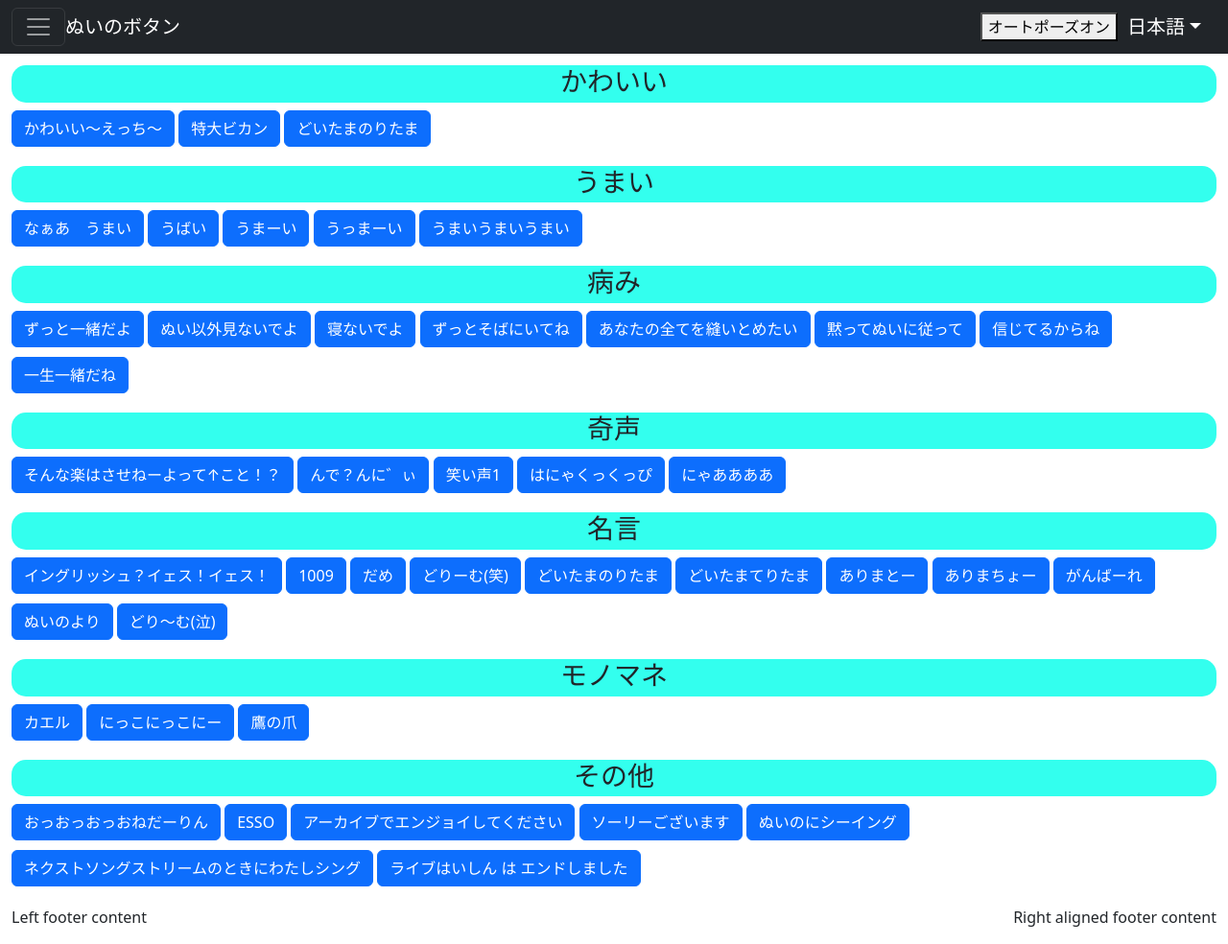
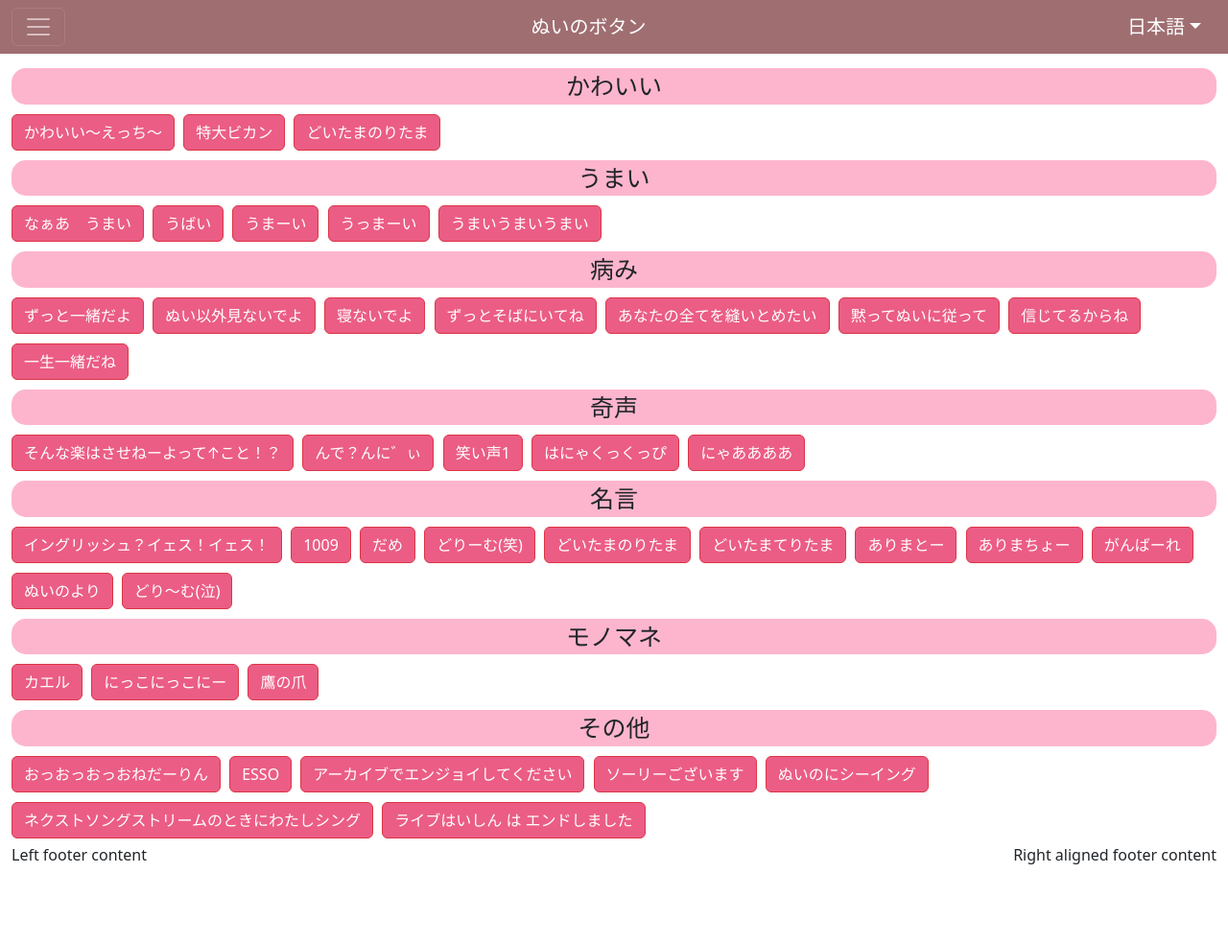
Before and after one commit to Ymkznn/Nuino-button, a Flask app: page / in a window 1280 px wide. Shown: the whole page at 96% size. After the commit the page ends 901 px from the top, so only its background shows below. Run offline with Flask 3, Linux system fonts and the light colour scheme.

Commit message:
layout update

```diff
--- a/api/static/css/style.css
+++ b/api/static/css/style.css
@@ -1,17 +1,3 @@
-#category_area {
-    background-color: #33ffee;
-    border-radius: 15px;
-}
-#container_area {
-    margin: 0;
-    padding-top: 68px;
-}
-#autopause_on {
-    margin-right: 10px;
-}
-#autopause_off {
-    margin-right: 10px;
-}
 html {
     height: 100%;
 }
@@ -20,9 +6,101 @@ body {
     display: flex;
     flex-direction: column;
 }
-.cate-body{
+label {
+    user-select: none;
+}
+.navbar{
+    background-color: #9f6e71;
+}
+.dropdown-menu{
+    background-color: #9f6e71;
+}
+.navbar.fixed-top{
+    position: sticky;
+    z-index: 999;
+}
+.offcanvas-header,.offcanvas-body{
+    background-color: #4f3738;
+}
+#SidebarLabel{
+    text-align: center;
+}
+.options{
     padding-bottom: 10px;
 }
+#category_area {
+    background-color: #fdb5cd;
+    text-align: center;
+    border-radius: 15px;
+    font-size: 25px;
+    margin-bottom: 5px;
+    margin-top: 5px;
+}
+#container_area {
+    flex-grow: 1;
+    margin: 0;
+    padding-top: 10px;
+}
+#autopause_on {
+    margin-right: 10px;
+}
+#autopause_off {
+    margin-right: 10px;
+}
+.cate-body button{
+    background-color: #eb5d85;
+    margin-top: 5px;
+    margin-bottom: 5px;
+    margin-right: 5px;
+}
+.cate-body button:hover{
+    background: #fdb5cd;
+}
+.cate-body button:active{
+    background: #fdb5cd;
+}
+.cate-body button:focus{
+    background: #d93848;
+}
 .main-app {
-    flex: 1;
+    display: flex;
+    flex-direction: column;
+    min-height: 100vh;
 }
+
+@media (max-width: 1000px) {
+    .navbar button{
+        font-size: 60px;
+    }
+    #autopause_on{
+        font-size: 30px;
+    }
+    #autopause_off{
+        font-size: 30px;
+    }
+    .navbar a{
+        font-size: 40px;
+    }
+    #SidebarLabel{
+        font-size: 40px;
+    }
+    #category_area{
+        font-size: 50px;
+    }
+    .cate-body{
+        text-align: center;
+        padding: 15px;
+    }
+    .cate-body button{
+        font-size: 35px;
+        margin-top: 10px;
+        margin-bottom: 10px;
+        margin-right: 20px;
+    }
+    .options{
+        padding-left: 20px;
+    }
+    #links{
+        padding-left: 20px;
+    }
+}
--- a/api/static/js/script.js
+++ b/api/static/js/script.js
@@ -33,9 +33,9 @@ $(document).ready(function() {
         var lang = document.documentElement.lang
         msg = updateToggleButton(lang,autoPauseEnabled);
         if (autoPauseEnabled) {
-            $(this).text(msg).toggleClass("text-bg-dark text-bg-white").attr("id", "autopause_off");
+            $(this).attr("id", "autopause_off");
         } else {
-            $(this).text(msg).toggleClass("text-bg-dark text-bg-white").attr("id", "autopause_on");
+            $(this).attr("id", "autopause_on");
         }
         autoPauseEnabled = !autoPauseEnabled;
     });
--- a/api/static/text/ja.json
+++ b/api/static/text/ja.json
@@ -3,8 +3,8 @@
     "heading": "ぬいのボタン",
     "lang": "日本語",
     "SidebarLabel": "ぬいのボタン",
-    "autopause_on": "オートポーズオン",
-    "autopause_off": "オートポーズオフ",
+    "autopause_on": "前の音声再生を停止",
+    "autopause_off": "前の音声再生を停止",
     "かわいい": "かわいい",
     "かっこいい": "かっこいい",
     "病み": "病み",
--- a/api/templates/index.html
+++ b/api/templates/index.html
@@ -4,7 +4,7 @@
     <title>ぬいのボタン NUINO_BUTTON</title>
     <meta charset="utf_8">
     <meta content="ぬいのボタン; 心羽白ぬいの; nuino kohaku; vtuber button" name="description">
-    <meta content="width=device_width,initial_scale=1" name="viewport">
+    <meta content="width=device_width,initial_scale=1,maxium-scale=1,user-scalable=0" name="viewport">
     <link href="{{ url_for('static', filename='favicon.ico') }}" rel="shortcut icon" type="image/x-icon">
     <link href="{{ url_for('static', filename='css/style.css') }}" rel="stylesheet" type="text/css">
     <link href="https://cdn.jsdelivr.net/npm/bootstrap@5.3.3/dist/css/bootstrap.min.css" rel="stylesheet">
@@ -17,16 +17,15 @@
 
     <script src="{{ url_for('static', filename='js/script.js') }}" type="text/javascript"></script>
     <div class="main-app">
-      <nav class="navbar navbar-dark bg-dark fixed-top">
+      <div class="navbar navbar-dark fixed-top">
         <div class="container-fluid" id="navbar_container">
           <button aria-controls="offcanvasNavbar" aria-label="Toggle navigation" class="navbar-toggler" data-bs-target="#offcanvasNavbar" data-bs-toggle="offcanvas" type="button">
             <span class="navbar-toggler-icon"></span>
           </button>
           <a class="navbar-brand" href="#" id="heading">ぬいのボタン</a>
-          <button class="ms-auto text-bg-white" id="autopause_on">オートポーズオン</button>
           <div class="nav-item dropdown">
             <a aria-expanded="false" class="nav-link navbar-brand dropdown-toggle" data-bs-toggle="dropdown" href="#" id="lang" role="button">日本語</a>
-            <ul class="dropdown-menu">
+            <ul class="dropdown-menu dropdown-menu-end">
               <a class="dropdown-item lang-switch" data-lang="ja" href="#">日本語</a>
               <a class="dropdown-item lang-switch" data-lang="zh_TW" href="#">繁體中文</a>
             </ul>
@@ -36,10 +35,14 @@
               <button aria-label="Close" class="navbar-toggler" data-bs-dismiss="offcanvas" type="button">
                 <span class="navbar-toggler-icon"></span>
               </button>
-              <h5 class="offcanvas-title" id="SidebarLabel">ぬいのボタン</h5>
+              <div class="offcanvas-title" id="SidebarLabel">ぬいのボタン</div>
             </div>
             <div class="offcanvas-body">
-              <ul class="navbar-nav justify-content-end flex-grow-1 pe-3">
+              <div class="options">
+                <input checked="" class="repeat-check" id="flexCheckChecked" type="checkbox" value="">
+                <label class="form-check-label" for="flexCheckChecked" id="autopause_on">前の音声再生を停止</label>
+              </div>
+              <ul class="navbar-nav flex-grow-1 pe-3" id="links">
                 <li class="nav-item">
                   <a class="nav-link" href="https://www.youtube.com/channel/UCF4KiwafRPMgvnfipsk1JZg" target="-blank">Youtube</a>
                 </li>
@@ -53,125 +56,96 @@
             </div>
           </div>
         </div>
-      </nav>
+      </div>
       <div class="container-fluid" id="container_area">
         <div>
-          <div id="category_area">
-            <div class="col">
-              <h3 id="かわいい" style="text-align: center;padding-bottom: 5px">かわいい</h3>
-            </div>
-          </div>
+          <div id="category_area">かわいい</div>
           <div class="row">
             <div class="cate-body">
-              <button class="btn btn-primary play-audio" data-audio="1-001.mp3" id="かわいい～えっち～" style="margin-bottom: 10px" type="button">かわいい～えっち～</button>
-              <button class="btn btn-primary play-audio" data-audio="1-002.mp3" id="特大ビカン" style="margin-bottom: 10px" type="button">特大ビカン</button>
-              <button class="btn btn-primary play-audio" data-audio="1-003.mp3" id="どいたまのりたま" style="margin-bottom: 10px" type="button">どいたまのりたま</button>
+              <button class="btn btn-danger play-audio" data-audio="1-001.mp3" id="かわいい～えっち～" type="button">かわいい～えっち～</button>
+              <button class="btn btn-danger play-audio" data-audio="1-002.mp3" id="特大ビカン" type="button">特大ビカン</button>
+              <button class="btn btn-danger play-audio" data-audio="1-003.mp3" id="どいたまのりたま" type="button">どいたまのりたま</button>
             </div>
           </div>
         </div>
         <div>
-          <div id="category_area">
-            <div class="col">
-              <h3 id="うまい" style="text-align: center;padding-bottom: 5px">うまい</h3>
-            </div>
-          </div>
+          <div id="category_area">うまい</div>
           <div class="row">
             <div class="cate-body">
-              <button class="btn btn-primary play-audio" data-audio="2-001.mp3" id="なぁあ　うまい" style="margin-bottom: 10px" type="button">なぁあ　うまい</button>
-              <button class="btn btn-primary play-audio" data-audio="2-002.mp3" id="うばい" style="margin-bottom: 10px" type="button">うばい</button>
-              <button class="btn btn-primary play-audio" data-audio="2-003.mp3" id="うまーい" style="margin-bottom: 10px" type="button">うまーい</button>
-              <button class="btn btn-primary play-audio" data-audio="2-004.mp3" id="うっまーい" style="margin-bottom: 10px" type="button">うっまーい</button>
-              <button class="btn btn-primary play-audio" data-audio="2-005.mp3" id="うまいうまいうまい" style="margin-bottom: 10px" type="button">うまいうまいうまい</button>
+              <button class="btn btn-danger play-audio" data-audio="2-001.mp3" id="なぁあ　うまい" type="button">なぁあ　うまい</button>
+              <button class="btn btn-danger play-audio" data-audio="2-002.mp3" id="うばい" type="button">うばい</button>
+              <button class="btn btn-danger play-audio" data-audio="2-003.mp3" id="うまーい" type="button">うまーい</button>
+              <button class="btn btn-danger play-audio" data-audio="2-004.mp3" id="うっまーい" type="button">うっまーい</button>
+              <button class="btn btn-danger play-audio" data-audio="2-005.mp3" id="うまいうまいうまい" type="button">うまいうまいうまい</button>
             </div>
           </div>
         </div>
         <div>
-          <div id="category_area">
-            <div class="col">
-              <h3 id="病み" style="text-align: center;padding-bottom: 5px">病み</h3>
-            </div>
-          </div>
+          <div id="category_area">病み</div>
           <div class="row">
             <div class="cate-body">
-              <button class="btn btn-primary play-audio" data-audio="3-001.mp3" id="ずっと一緒だよ" style="margin-bottom: 10px" type="button">ずっと一緒だよ</button>
-              <button class="btn btn-primary play-audio" data-audio="3-002.mp3" id="ぬい以外見ないでよ" style="margin-bottom: 10px" type="button">ぬい以外見ないでよ</button>
-              <button class="btn btn-primary play-audio" data-audio="3-003.mp3" id="寝ないでよ" style="margin-bottom: 10px" type="button">寝ないでよ</button>
-              <button class="btn btn-primary play-audio" data-audio="3-004.mp3" id="ずっとそばにいてね" style="margin-bottom: 10px" type="button">ずっとそばにいてね</button>
-              <button class="btn btn-primary play-audio" data-audio="3-005.mp3" id="あなたの全てを縫いとめたい" style="margin-bottom: 10px" type="button">あなたの全てを縫いとめたい</button>
-              <button class="btn btn-primary play-audio" data-audio="3-006.mp3" id="黙ってぬいに従って" style="margin-bottom: 10px" type="button">黙ってぬいに従って</button>
-              <button class="btn btn-primary play-audio" data-audio="3-007.mp3" id="信じてるからね" style="margin-bottom: 10px" type="button">信じてるからね</button>
-              <button class="btn btn-primary play-audio" data-audio="3-008.mp3" id="一生一緒だね" style="margin-bottom: 10px" type="button">一生一緒だね</button>
+              <button class="btn btn-danger play-audio" data-audio="3-001.mp3" id="ずっと一緒だよ" type="button">ずっと一緒だよ</button>
+              <button class="btn btn-danger play-audio" data-audio="3-002.mp3" id="ぬい以外見ないでよ" type="button">ぬい以外見ないでよ</button>
+              <button class="btn btn-danger play-audio" data-audio="3-003.mp3" id="寝ないでよ" type="button">寝ないでよ</button>
+              <button class="btn btn-danger play-audio" data-audio="3-004.mp3" id="ずっとそばにいてね" type="button">ずっとそばにいてね</button>
+              <button class="btn btn-danger play-audio" data-audio="3-005.mp3" id="あなたの全てを縫いとめたい" type="button">あなたの全てを縫いとめたい</button>
+              <button class="btn btn-danger play-audio" data-audio="3-006.mp3" id="黙ってぬいに従って" type="button">黙ってぬいに従って</button>
+              <button class="btn btn-danger play-audio" data-audio="3-007.mp3" id="信じてるからね" type="button">信じてるからね</button>
+              <button class="btn btn-danger play-audio" data-audio="3-008.mp3" id="一生一緒だね" type="button">一生一緒だね</button>
             </div>
           </div>
         </div>
         <div>
-          <div id="category_area">
-            <div class="col">
-              <h3 id="奇声" style="text-align: center;padding-bottom: 5px">奇声</h3>
-            </div>
-          </div>
+          <div id="category_area">奇声</div>
           <div class="row">
             <div class="cate-body">
-              <button class="btn btn-primary play-audio" data-audio="4-001.mp3" id="そんな楽はさせねーよって↑こと！？" style="margin-bottom: 10px" type="button">そんな楽はさせねーよって↑こと！？</button>
-              <button class="btn btn-primary play-audio" data-audio="4-002.mp3" id="んで？んに゛ぃ" style="margin-bottom: 10px" type="button">んで？んに゛ぃ</button>
-              <button class="btn btn-primary play-audio" data-audio="4-003.mp3" id="笑い声1" style="margin-bottom: 10px" type="button">笑い声1</button>
-              <button class="btn btn-primary play-audio" data-audio="4-004.mp3" id="はにゃくっくっぴ" style="margin-bottom: 10px" type="button">はにゃくっくっぴ</button>
-              <button class="btn btn-primary play-audio" data-audio="4-005.mp3" id="にゃああああ" style="margin-bottom: 10px" type="button">にゃああああ</button>
+              <button class="btn btn-danger play-audio" data-audio="4-001.mp3" id="そんな楽はさせねーよって↑こと！？" type="button">そんな楽はさせねーよって↑こと！？</button>
+              <button class="btn btn-danger play-audio" data-audio="4-002.mp3" id="んで？んに゛ぃ" type="button">んで？んに゛ぃ</button>
+              <button class="btn btn-danger play-audio" data-audio="4-003.mp3" id="笑い声1" type="button">笑い声1</button>
+              <button class="btn btn-danger play-audio" data-audio="4-004.mp3" id="はにゃくっくっぴ" type="button">はにゃくっくっぴ</button>
+              <button class="btn btn-danger play-audio" data-audio="4-005.mp3" id="にゃああああ" type="button">にゃああああ</button>
             </div>
           </div>
         </div>
         <div>
-          <div id="category_area">
-            <div class="col">
-              <h3 id="名言" style="text-align: center;padding-bottom: 5px">名言</h3>
-            </div>
-          </div>
+          <div id="category_area">名言</div>
           <div class="row">
             <div class="cate-body">
-              <button class="btn btn-primary play-audio" data-audio="5-001.mp3" id="イングリッシュ？イェス！イェス！" style="margin-bottom: 10px" type="button">イングリッシュ？イェス！イェス！</button>
-              <button class="btn btn-primary play-audio" data-audio="5-002.mp3" id="1009" style="margin-bottom: 10px" type="button">1009</button>
-              <button class="btn btn-primary play-audio" data-audio="5-003.mp3" id="だめ" style="margin-bottom: 10px" type="button">だめ</button>
-              <button class="btn btn-primary play-audio" data-audio="5-004.mp3" id="どりーむ(笑)" style="margin-bottom: 10px" type="button">どりーむ(笑)</button>
-              <button class="btn btn-primary play-audio" data-audio="5-005.mp3" id="どいたまのりたま" style="margin-bottom: 10px" type="button">どいたまのりたま</button>
-              <button class="btn btn-primary play-audio" data-audio="5-006.mp3" id="どいたまてりたま" style="margin-bottom: 10px" type="button">どいたまてりたま</button>
-              <button class="btn btn-primary play-audio" data-audio="5-007.mp3" id="ありまとー" style="margin-bottom: 10px" type="button">ありまとー</button>
-              <button class="btn btn-primary play-audio" data-audio="5-008.mp3" id="ありまちょー" style="margin-bottom: 10px" type="button">ありまちょー</button>
-              <button class="btn btn-primary play-audio" data-audio="5-009.mp3" id="がんばーれ" style="margin-bottom: 10px" type="button">がんばーれ</button>
-              <button class="btn btn-primary play-audio" data-audio="5-010.mp3" id="ぬいのより" style="margin-bottom: 10px" type="button">ぬいのより</button>
-              <button class="btn btn-primary play-audio" data-audio="5-011.mp3" id="どり～む(泣)" style="margin-bottom: 10px" type="button">どり～む(泣)</button>
+              <button class="btn btn-danger play-audio" data-audio="5-001.mp3" id="イングリッシュ？イェス！イェス！" type="button">イングリッシュ？イェス！イェス！</button>
+              <button class="btn btn-danger play-audio" data-audio="5-002.mp3" id="1009" type="button">1009</button>
+              <button class="btn btn-danger play-audio" data-audio="5-003.mp3" id="だめ" type="button">だめ</button>
+              <button class="btn btn-danger play-audio" data-audio="5-004.mp3" id="どりーむ(笑)" type="button">どりーむ(笑)</button>
+              <button class="btn btn-danger play-audio" data-audio="5-005.mp3" id="どいたまのりたま" type="button">どいたまのりたま</button>
+              <button class="btn btn-danger play-audio" data-audio="5-006.mp3" id="どいたまてりたま" type="button">どいたまてりたま</button>
+              <button class="btn btn-danger play-audio" data-audio="5-007.mp3" id="ありまとー" type="button">ありまとー</button>
+              <button class="btn btn-danger play-audio" data-audio="5-008.mp3" id="ありまちょー" type="button">ありまちょー</button>
+              <button class="btn btn-danger play-audio" data-audio="5-009.mp3" id="がんばーれ" type="button">がんばーれ</button>
+              <button class="btn btn-danger play-audio" data-audio="5-010.mp3" id="ぬいのより" type="button">ぬいのより</button>
+              <button class="btn btn-danger play-audio" data-audio="5-011.mp3" id="どり～む(泣)" type="button">どり～む(泣)</button>
             </div>
           </div>
         </div>
         <div>
-          <div id="category_area">
-            <div class="col">
-              <h3 id="モノマネ" style="text-align: center;padding-bottom: 5px">モノマネ</h3>
-            </div>
-          </div>
+          <div id="category_area">モノマネ</div>
           <div class="row">
             <div class="cate-body">
-              <button class="btn btn-primary play-audio" data-audio="6-001.mp3" id="カエル" style="margin-bottom: 10px" type="button">カエル</button>
-              <button class="btn btn-primary play-audio" data-audio="6-002.mp3" id="にっこにっこにー" style="margin-bottom: 10px" type="button">にっこにっこにー</button>
-              <button class="btn btn-primary play-audio" data-audio="6-003.mp3" id="鷹の爪" style="margin-bottom: 10px" type="button">鷹の爪</button>
+              <button class="btn btn-danger play-audio" data-audio="6-001.mp3" id="カエル" type="button">カエル</button>
+              <button class="btn btn-danger play-audio" data-audio="6-002.mp3" id="にっこにっこにー" type="button">にっこにっこにー</button>
+              <button class="btn btn-danger play-audio" data-audio="6-003.mp3" id="鷹の爪" type="button">鷹の爪</button>
             </div>
           </div>
         </div>
         <div>
-          <div id="category_area">
-            <div class="col">
-              <h3 id="その他" style="text-align: center;padding-bottom: 5px">その他</h3>
-            </div>
-          </div>
+          <div id="category_area">その他</div>
           <div class="row">
             <div class="cate-body">
-              <button class="btn btn-primary play-audio" data-audio="7-001.mp3" id="おっおっおっおねだーりん" style="margin-bottom: 10px" type="button">おっおっおっおねだーりん</button>
-              <button class="btn btn-primary play-audio" data-audio="7-002.mp3" id="ESSO" style="margin-bottom: 10px" type="button">ESSO</button>
-              <button class="btn btn-primary play-audio" data-audio="7-003.mp3" id="アーカイブでエンジョイしてください" style="margin-bottom: 10px" type="button">アーカイブでエンジョイしてください</button>
-              <button class="btn btn-primary play-audio" data-audio="7-004.mp3" id="ソーリーございます" style="margin-bottom: 10px" type="button">ソーリーございます</button>
-              <button class="btn btn-primary play-audio" data-audio="7-005.mp3" id="ぬいのにシーイング" style="margin-bottom: 10px" type="button">ぬいのにシーイング</button>
-              <button class="btn btn-primary play-audio" data-audio="7-006.mp3" id="ネクストソングストリームのときにわたしシング" style="margin-bottom: 10px" type="button">ネクストソングストリームのときにわたしシング</button>
-              <button class="btn btn-primary play-audio" data-audio="7-007.mp3" id="ライブはいしん は エンドしました" style="margin-bottom: 10px" type="button">ライブはいしん は エンドしました</button>
-            </div>
+              <button class="btn btn-danger play-audio" data-audio="7-001.mp3" id="おっおっおっおねだーりん" type="button">おっおっおっおねだーりん</button>
+              <button class="btn btn-danger play-audio" data-audio="7-002.mp3" id="ESSO" type="button">ESSO</button>
+              <button class="btn btn-danger play-audio" data-audio="7-003.mp3" id="アーカイブでエンジョイしてください" type="button">アーカイブでエンジョイしてください</button>
+              <button class="btn btn-danger play-audio" data-audio="7-004.mp3" id="ソーリーございます" type="button">ソーリーございます</button>
+              <button class="btn btn-danger play-audio" data-audio="7-005.mp3" id="ぬいのにシーイング" type="button">ぬいのにシーイング</button>
+              <button class="btn btn-danger play-audio" data-audio="7-006.mp3" id="ネクストソングストリームのときにわたしシング" type="button">ネクストソングストリームのときにわたしシング</button>
+              <button class="btn btn-danger play-audio" data-audio="7-007.mp3" id="ライブはいしん は エンドしました" type="button">ライブはいしん は エンドしました</button>
             </div>
           </div>
         </div>
@@ -186,5 +160,6 @@
           </div>
         </div>
       </div>
+    </div>
   </body>
 </html>
```
Also changed, not shown: api/static/text/zh_TW.json (+31 -32 lines), generate.py (+20 -21 lines), 1 other file. Lines whose indentation alone changed are shown as unchanged.
